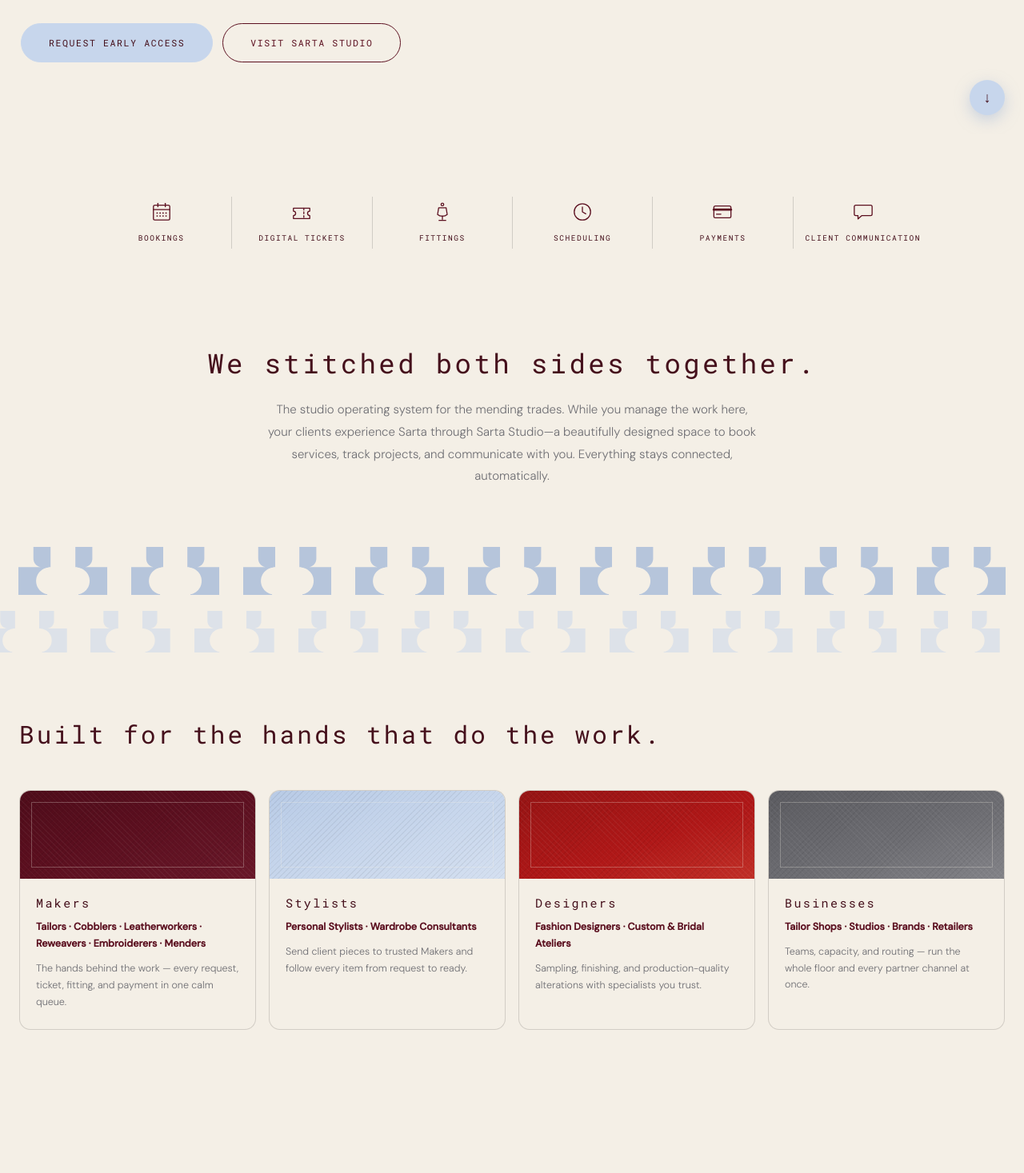
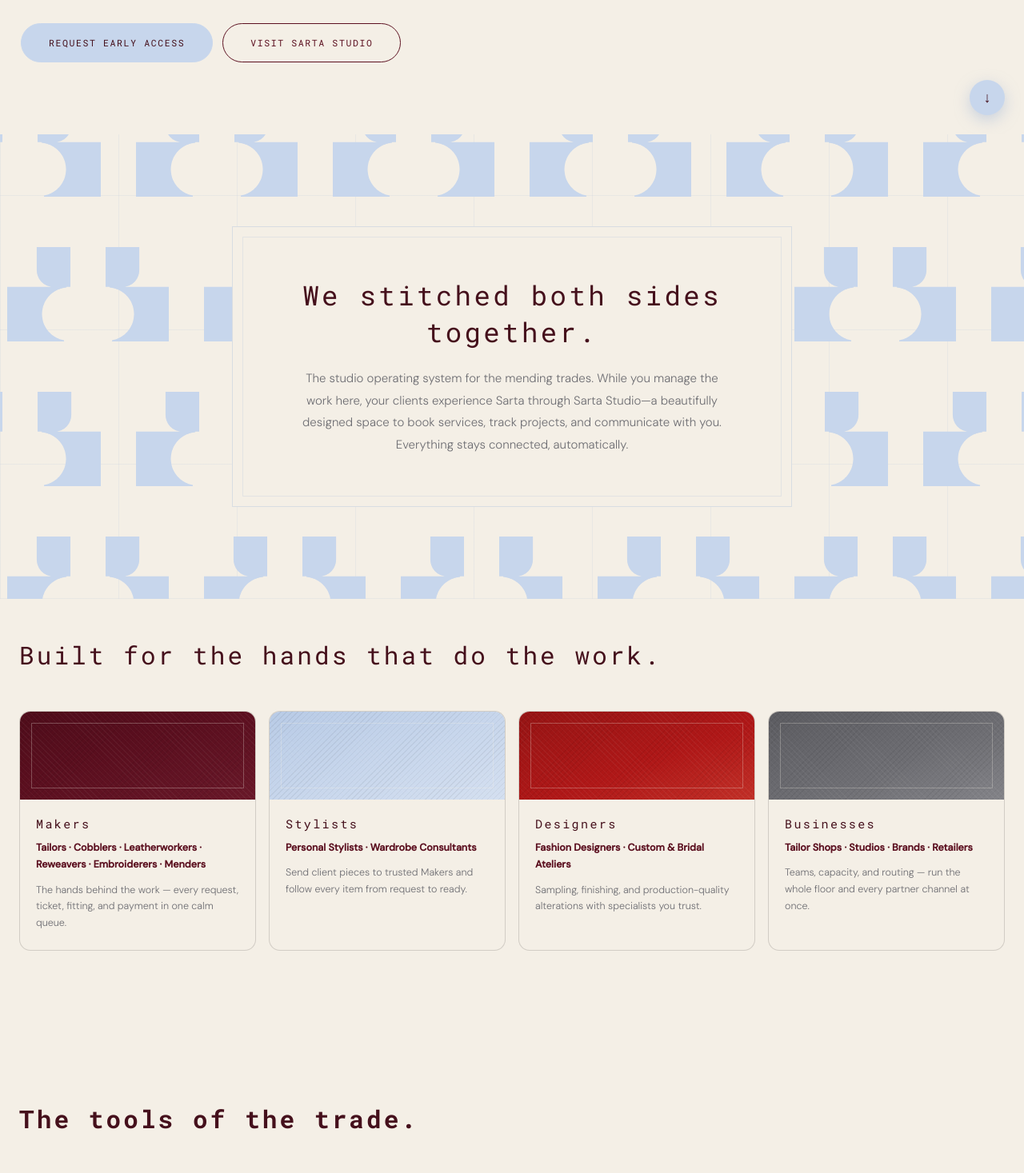
Before and after one commit to artformalterations/Sarta-app-site, a React (Vite) app: page / in a window 1280 px wide. Shown: the part 600-2067 px from the top of the page at 80% size. Built offline with nearby package versions, Linux system fonts and the light colour scheme.

Commit message:
Add files via upload

```diff
--- a/src/App.jsx
+++ b/src/App.jsx
@@ -27,7 +27,7 @@
 
 const GlobalStyle = () => (
   <style>{`
-    @import url('https://fonts.googleapis.com/css2?family=Cormorant+Garamond:ital,wght@0,300;0,400;0,500;1,300;1,400&family=DM+Sans:wght@300;400;500&family=Roboto+Mono:wght@400;500&display=swap');
+    @import url('https://fonts.googleapis.com/css2?family=Cormorant+Garamond:ital,wght@0,300;0,400;0,500;1,300;1,400&family=DM+Sans:wght@300;400;500&family=Roboto+Mono:wght@400;500;700&display=swap');
     * { box-sizing: border-box; }
     html { scroll-behavior: smooth; }
     body { margin: 0; overflow-x: hidden; }
@@ -39,6 +39,12 @@
     }
     @keyframes riseIn { from { opacity: 0; transform: translateY(14px); } to { opacity: 1; transform: translateY(0); } }
     @keyframes fadeIn { from { opacity: 0; } to { opacity: 1; } }
+    @keyframes fabricDrift1 { from { transform: translate(0,0); } to { transform: translate(-34px, 14px); } }
+  @keyframes fabricDrift2 { from { transform: translate(0,0); } to { transform: translate(28px, -10px); } }
+  @keyframes fabricDrift3 { from { transform: translate(0,0); } to { transform: translate(-20px, -12px); } }
+  .drift1 { animation: fabricDrift1 16s ease-in-out infinite alternate; }
+  .drift2 { animation: fabricDrift2 21s ease-in-out infinite alternate; }
+  .drift3 { animation: fabricDrift3 26s ease-in-out infinite alternate; }
   .rise { animation: riseIn .7s cubic-bezier(.2,.6,.2,1) both; }
     .fade { animation: fadeIn .5s ease both; }
     @media (prefers-reduced-motion: reduce) {
@@ -75,7 +81,7 @@
       .strip { padding: 0 !important; }
       .sec-inner { padding: 10px 20px 46px !important; }
       .hero { min-height: 0 !important; }
-      .hero > div:not([aria-hidden]) { padding: 60px 22px 50px !important; }
+      .hero > div:not([aria-hidden]) { padding: 118px 22px 50px !important; }
       .hero .rise { margin-bottom: 22px !important; }
       .hero .herologo svg { height: 118px !important; }
       h1 { font-size: 21px !important; letter-spacing: 0.1em !important; }
@@ -90,7 +96,7 @@
       footer > div { padding: 42px 20px 26px !important; }
       .breathe { display: none; }
       .iconrow { grid-template-columns: repeat(3, 1fr) !important; row-gap: 26px; justify-items: center; }
-      .herotag { font-size: clamp(54px, 15vw, 84px) !important; line-height: 1.02 !important; margin-bottom: 26px !important; }
+      .herotag { font-size: clamp(38px, 11.4vw, 64px) !important; line-height: 1.08 !important; margin-bottom: 24px !important; }
       .heromono { font-size: 12px !important; letter-spacing: 0.16em !important; margin-bottom: 12px !important; }
       .heroblurb { font-size: 13.5px !important; line-height: 1.75 !important; margin-bottom: 28px !important; }
       .iconrow > div { border-left: none !important; }
@@ -568,7 +574,7 @@
 };
 
 const MonogramBand = () => (
-  <div aria-hidden="true" style={{ overflow: "hidden", padding: "4px 0 52px" }}>
+  <div aria-hidden="true" style={{ overflow: "hidden", padding: "64px 0 30px" }}>
     {[0, 1].map((r) => (
       <div key={r} style={{ display: "flex", gap: 30, justifyContent: "center", marginLeft: r ? -46 : 0, marginTop: r ? 20 : 0, opacity: r ? 0.5 : 0.72 }}>
         {Array.from({ length: 30 }).map((_, i) => (
@@ -653,35 +659,42 @@
         }}>↓</button>
       </section>
 
-      {/* Capability strip */}
-      <Reveal><section style={{ maxWidth: 1100, margin: "0 auto", padding: "78px 24px 30px" }}>
-        <div className="iconrow" style={{ display: "grid", gridTemplateColumns: "repeat(6, 1fr)" }}>
-          {CAPS.map(([k, label], i) => (
-            <div key={k} style={{ display: "flex", flexDirection: "column", alignItems: "center", gap: 12, padding: "6px 10px", borderLeft: i === 0 ? "none" : `1px solid ${C.line}`, color: C.burgundy }}>
-              <CapIcon name={k} size={26} />
-              <div style={{ fontFamily: F.mono, fontSize: 9.5, letterSpacing: "0.16em", textTransform: "uppercase", lineHeight: 1.6, textAlign: "center", color: C.text }}>{label}</div>
+      {/* Statement — monogram field with panel */}
+      <Reveal><section style={{ position: "relative", overflow: "hidden", padding: "clamp(70px,9vw,120px) 24px" }}>
+        {/* tiled monogram field */}
+        <div aria-hidden="true" style={{ position: "absolute", inset: 0, pointerEvents: "none" }}>
+          {/* construction grid */}
+          <div style={{ position: "absolute", inset: 0, opacity: 0.5, background: `repeating-linear-gradient(90deg, ${C.glacierDeep}44 0 1px, transparent 1px 148px), repeating-linear-gradient(0deg, ${C.glacierDeep}44 0 1px, transparent 1px 168px)` }} />
+          {/* monogram tiles */}
+          <div style={{ position: "absolute", inset: "-40px 0", display: "flex", flexDirection: "column", justifyContent: "space-between", gap: 26 }}>
+            {Array.from({ length: 4 }).map((_, r) => (
+              <div key={r} style={{ display: "flex", gap: 44, justifyContent: "center", marginLeft: r % 2 ? -76 : 0 }}>
+                {Array.from({ length: 16 }).map((_, i) => (
+                  <div key={i} style={{ flexShrink: 0, transform: (i + r) % 2 ? "scaleX(-1)" : "none" }}>
+                    <SartaMonogram height={118} color={C.glacier} />
                   </div>
                 ))}
               </div>
-      </section></Reveal>
-
-      {/* Statement */}
-      <Reveal><section style={{ maxWidth: 900, margin: "0 auto", padding: "90px 24px 70px", textAlign: "center" }}>
+            ))}
+          </div>
+        </div>
+        {/* cream text panel */}
+        <div style={{ position: "relative", maxWidth: 700, margin: "0 auto", background: C.cream, border: `1px solid ${C.glacierDeep}55`, padding: "clamp(38px,6vw,62px) clamp(24px,5vw,56px)", textAlign: "center" }}>
+          <div aria-hidden="true" style={{ position: "absolute", inset: 12, border: `1px solid ${C.glacierDeep}33`, pointerEvents: "none" }} />
           <h2 style={{ fontFamily: F.mono, fontWeight: 400, fontSize: "clamp(22px,2.9vw,34px)", letterSpacing: "0.1em", lineHeight: 1.35, color: C.text, margin: "0 0 22px" }}>
             <LineReveal lines={["We stitched both sides together."]} />
           </h2>
-        <p style={{ fontFamily: F.sans, fontSize: 15, fontWeight: 300, lineHeight: 1.85, color: C.grey, maxWidth: 620, margin: "0 auto" }}>
+          <p style={{ fontFamily: F.sans, fontSize: 15, fontWeight: 300, lineHeight: 1.85, color: C.grey, maxWidth: 540, margin: "0 auto" }}>
             The studio operating system for the mending trades. While you manage
             the work here, your clients experience Sarta through Sarta Studio—a
             beautifully designed space to book services, track projects, and
             communicate with you. Everything stays connected, automatically.
           </p>
+        </div>
       </section></Reveal>
 
-      <MonogramBand />
-
       {/* Who it's for — pillars */}
-      <Reveal><section id="who" style={{ padding: "30px 0 90px" }}>
+      <Reveal><section id="who" style={{ padding: "50px 0 90px" }}>
         <div style={{ maxWidth: 1280, margin: "0 auto", padding: "0 24px" }}>
           <h2 style={{ fontFamily: F.mono, fontWeight: 400, fontSize: "clamp(21px,2.7vw,31px)", letterSpacing: "0.1em", lineHeight: 1.35, color: C.text, margin: "0 0 48px" }}>
             <LineReveal lines={["Built for the hands that do the work."]} />
@@ -703,7 +716,7 @@
 
       {/* Tools */}
       <Reveal><section id="features" style={{ maxWidth: 1280, margin: "0 auto", padding: "100px 24px" }}>
-        <h2 style={{ fontFamily: F.mono, fontWeight: 400, fontSize: "clamp(21px,2.7vw,31px)", letterSpacing: "0.1em", lineHeight: 1.35, color: C.text, margin: "0 0 48px" }}>
+        <h2 style={{ fontFamily: F.mono, fontWeight: 700, fontSize: "clamp(21px,2.7vw,31px)", letterSpacing: "0.1em", lineHeight: 1.35, color: C.text, margin: "0 0 48px" }}>
           <LineReveal lines={["The tools of the trade."]} />
         </h2>
         <div className="g3" style={{ display: "grid", gap: "34px 44px" }}>
@@ -733,7 +746,7 @@
               ["Invoice & learn", "Payments collect themselves, and reporting shows what the studio earned and where time went."],
             ].map(([t, d], i) => (
               <div key={t} style={{ padding: "0 28px 0 0", borderLeft: i === 0 ? "none" : "1px solid rgba(69,16,28,0.25)", paddingLeft: i === 0 ? 0 : 28 }}>
-                <div style={{ fontFamily: F.mono, fontSize: 22, color: C.burgundy, marginBottom: 18 }}>{i + 1}</div>
+                <div style={{ fontFamily: F.serif, fontStyle: "italic", fontSize: 26, color: C.burgundy, marginBottom: 18 }}>{i + 1}</div>
                 <div style={{ fontFamily: F.sans, fontSize: 15.5, fontWeight: 500, color: C.text, marginBottom: 12 }}>{t}</div>
                 <p style={{ fontFamily: F.sans, fontSize: 13.5, fontWeight: 300, lineHeight: 1.65, color: "rgba(32,29,26,0.62)", margin: 0 }}>{d}</p>
               </div>
@@ -742,11 +755,21 @@
         </div>
       </section></Reveal>
 
-      {/* Network */}
-      <Reveal><section style={{ maxWidth: 900, margin: "0 auto", padding: "100px 24px", textAlign: "center" }}>
-        <div style={{ display: "flex", justifyContent: "center", marginBottom: 22, color: C.burgundy }}>
-          <CapIcon name="network" size={38} />
+      {/* Network — airy fabric wash */}
+      <Reveal><section style={{ position: "relative", overflow: "hidden", padding: "clamp(120px,15vw,190px) 24px" }}>
+        <div aria-hidden="true" style={{ position: "absolute", inset: 0, pointerEvents: "none" }}>
+          <svg viewBox="0 0 1440 640" preserveAspectRatio="xMidYMid slice" style={{ position: "absolute", inset: 0, width: "100%", height: "100%" }}>
+            <defs>
+              <filter id="soften" x="-30%" y="-30%" width="160%" height="160%"><feGaussianBlur stdDeviation="34" /></filter>
+            </defs>
+            <g filter="url(#soften)">
+              <path className="drift1" d="M-120,420 C240,240 520,520 820,340 C1080,190 1300,320 1560,180 L1560,-80 L-120,-80 Z" fill={C.glacier} opacity="0.38" />
+              <path className="drift2" d="M-120,680 C300,460 640,660 960,470 C1200,330 1380,430 1560,340 L1560,720 L-120,720 Z" fill={C.glacierDeep} opacity="0.16" />
+              <path className="drift3" d="M-160,260 C220,420 620,140 980,300 C1240,410 1420,260 1600,360 L1600,720 L-160,720 Z" fill={C.creamDeep} opacity="0.55" />
+            </g>
+          </svg>
         </div>
+        <div style={{ position: "relative", maxWidth: 900, margin: "0 auto", textAlign: "center" }}>
           <h2 style={{ fontFamily: F.mono, fontWeight: 400, fontSize: "clamp(21px,2.7vw,31px)", letterSpacing: "0.1em", lineHeight: 1.35, color: C.glacierDeep, margin: "0 0 20px" }}>
             <LineReveal lines={["The Sarta Network."]} />
           </h2>
@@ -755,6 +778,7 @@
             out-of-specialty pieces go to trusted Makers, and the client
             relationship stays yours.
           </p>
+        </div>
       </section></Reveal>
 
       {/* Early access + just getting started */}
```
Lines whose indentation alone changed are shown as unchanged.
